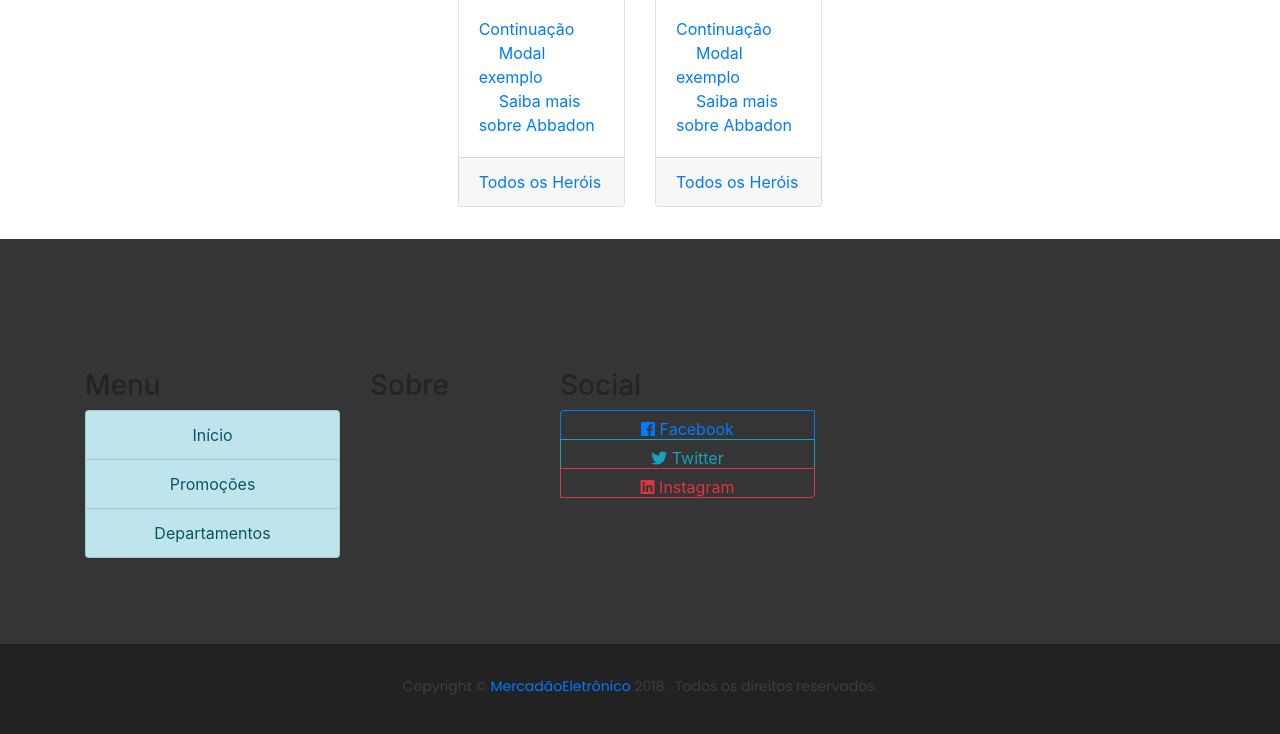
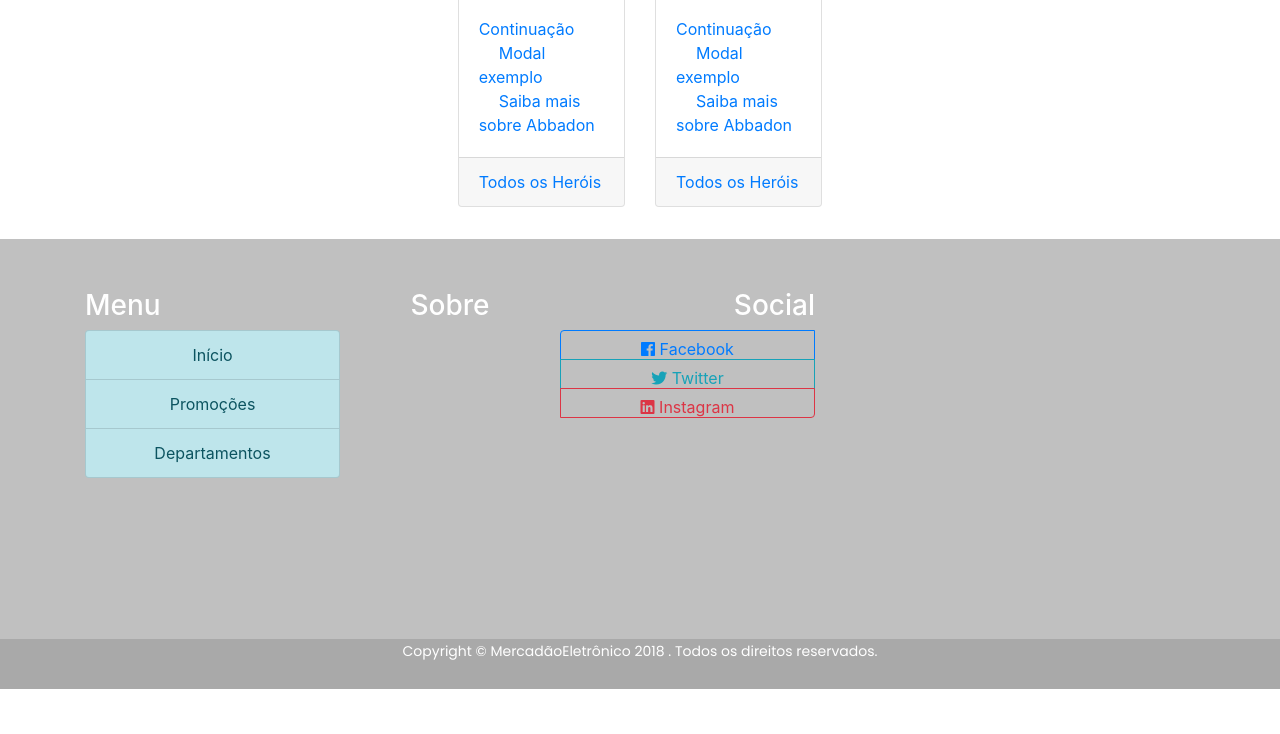
Before and after one commit to MarlosAugusto/TrabalhoWEB1, a website: page index.html in a window 1280 px wide. Shown: the part 1655-2389 px from the top of the page. After the commit the page ends 2344 px from the top, so only its background shows below. Drawn offline with nearby package versions, Linux system fonts and the light colour scheme.

Commit message:
Rodapé
Melhorado rodapé

```diff
--- a/_css/style.css
+++ b/_css/style.css
@@ -1,4 +1,31 @@
+* {
+	box-sizing: border-box;
+}
 
+.footer-area {
+	width: 100%;
+	height: 400px;
+	background:#6C7A89;
+
+}
+
+.footer-informacoes {
+	width:100%;
+	height:400px;
+	background: #C0C0C0;
+	position: relative;
+}
+
+.footer-direitos {
+	width:100%;
+	height:50px;
+	background: #A9A9A9;
+	position: absolute;
+}
+
+.footer-texto {
+	color: #fff;
+}
 
 .animated {
     -webkit-animation-duration: 1s;
--- a/index.html
+++ b/index.html
@@ -343,13 +343,13 @@
 
 
 
-    <footer class="footer-area fruits-footer">
-            <div class="food-footer-bottom pt-80 pb-70 black-bg-5">
+    <footer class="footer-area">
+            <div class="footer-informacoes">
                 <div class="container">
                     <div class="row">
                          <div class="col-md-6 col-lg-3">
                             <div class="footer-widget mt-50">
-                             <h3 class="footer-widget-title-6">Menu</h3>
+                             <h3 class="footer-texto text-left">Menu</h3>
                              <ul>
             <div class="list-group text-center">
                 <a href="#" class="list-group-item list-group-item-action list-group-item-info">Início</a>
@@ -361,7 +361,7 @@
                         </div>
                         <div class="col-md-6 col-lg-2">
                             <div class="footer-widget mt-50">
-                                <h3 class="footer-widget-title-6">Sobre</h3>
+                                <h3 class="footer-texto text-center">Sobre</h3>
                                 <div class="food-widget-content">
                                     <ul>
 
@@ -371,7 +371,7 @@
                         </div>
                         <div class="col-md-6 col-lg-3">
                             <div class="footer-widget mt-50">
-                                <h3 class="footer-widget-title-6">Social</h3>
+                                <h3 class="footer-texto text-right">Social</h3>
                                <ul>
                                <div class="btn-group-vertical btn-block btn-group" role="group">
                 <a class="btn btn-outline-primary" href="#"><i class="fab fa-facebook"></i> Facebook</a>
@@ -384,14 +384,12 @@
                     </div>
                 </div>
             </div>
-            <div class="food-copyright black-bg-6 ptb-30">
-                <div class="container text-center">
-                    <p>Copyright © <a href="https://hastech.company/"> MercadãoEletrônico</a> 2018 . Todos os direitos reservados.</p>
+            <div>
+                <div class="footer-direitos text-center">
+                    <p class="footer-texto">Copyright ©  MercadãoEletrônico 2018 . Todos os direitos reservados.</p>
                 </div>
             </div>
         </footer>
-
-
 
     <!-- JQuery first, then Popper.js, then Bootstrap.js -->
     <script src="https://code.jquery.com/jquery-3.2.1.slim.min.js" integrity="sha384-KJ3o2DKtIkvYIK3UENzmM7KCkRr/rE9/Qpg6aAZGJwFDMVNA/GpGFF93hXpG5KkN" crossorigin="anonymous"></script>
```
